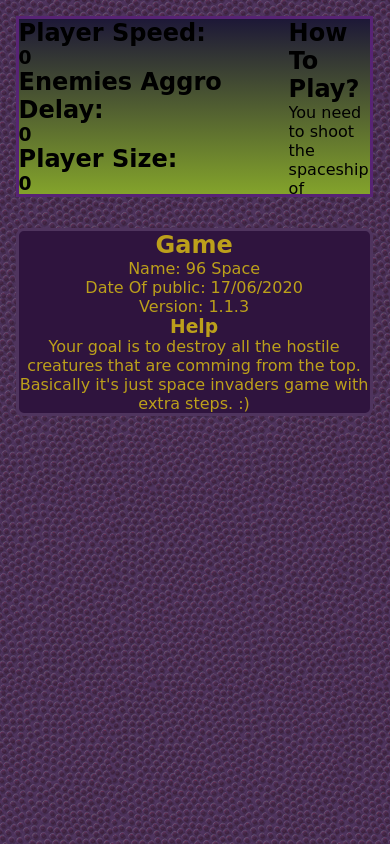
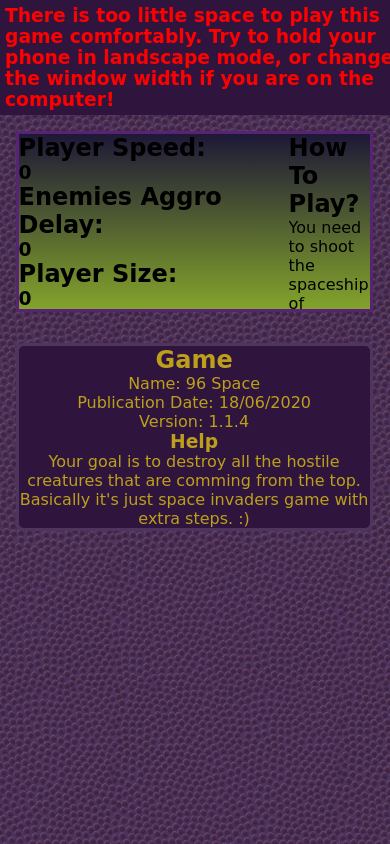
Before and after one commit to Lonerlee/96space, a plain HTML site: page index.html in a window 390 px wide. Drawn offline with Linux system fonts and the light colour scheme; a web font is replaced by a local one.

Commit message:
1.1.4 update
Added warning message and did little different changes

```diff
--- a/index.html
+++ b/index.html
@@ -8,6 +8,9 @@
     <link href="https://fonts.googleapis.com/css2?family=MuseoModerno:wght@500&display=swap" rel="stylesheet">
 </head>
 <body>
+    <div id="warning">
+        <h3>There is too little space to play this game comfortably. Try to hold your phone in landscape mode, or change the window width if you are on the computer!</h3>
+    </div>
     <div id="game">
         <div id="game-before">
             <div id="game-before-info">
@@ -88,8 +91,8 @@
         <h2>Game</h2>
         <ul>
             <li>Name: 96 Space</li>
-            <li>Date Of public: 17/06/2020</li>
-            <li>Version: 1.1.3</li>
+            <li>Publication Date: 18/06/2020</li>
+            <li>Version: 1.1.4</li>
         </ul>
         <h3>Help</h3>
         <p>Your goal is to destroy all the hostile creatures that are comming from the top. Basically it's just space invaders game with extra steps. :)</p>
--- a/style.css
+++ b/style.css
@@ -114,6 +114,14 @@ body {
     background-color: var(--green-prime);
 } */
 
+#warning {
+    width: 100%;
+    padding: 5px;
+    color: red;
+    background-color: var(--purple-dark);
+    display: none;
+}
+
 #buttons {
     position: absolute;
     margin-top: 38vw;
@@ -195,3 +203,9 @@ body {
     color: var(--green-prime);
     margin-left: 2vw;
 }
+
+@media only screen and (max-width: 500px) {
+    #warning {
+        display: block;
+    }
+  }
```
